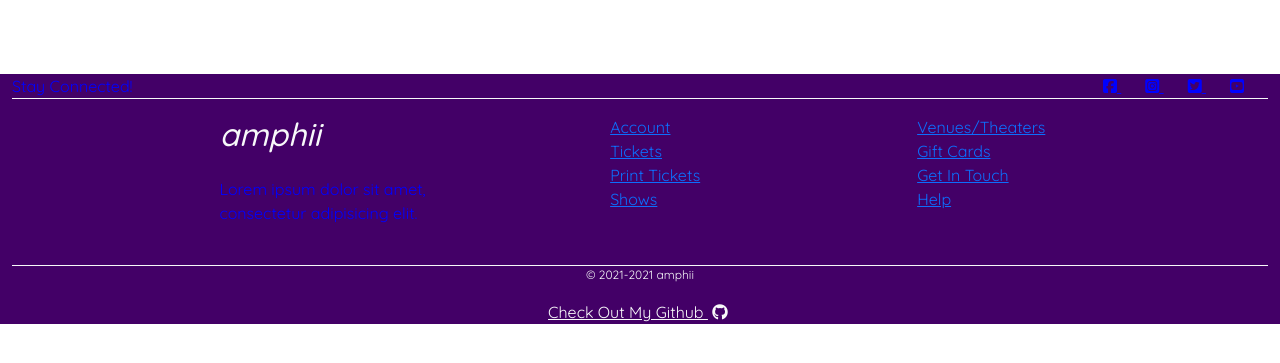
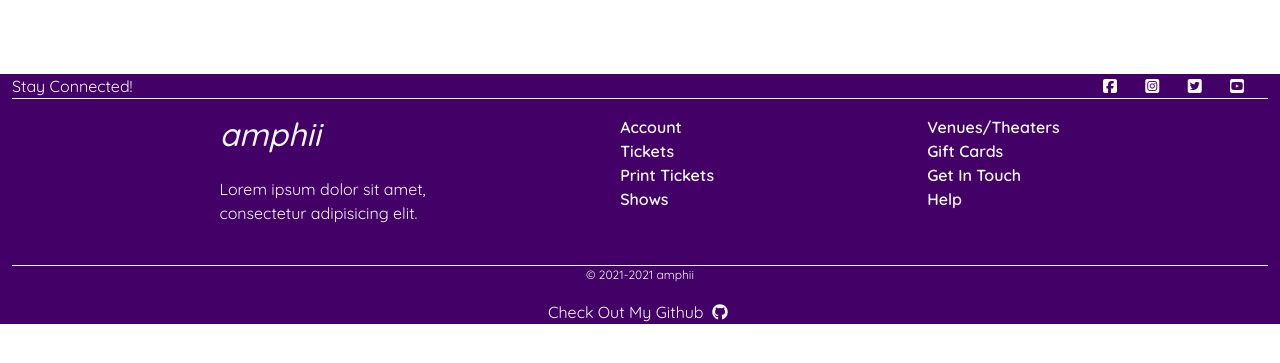
Before and after one commit to S-Lowes/Code-Institute-MS4, a Django app: page / in a window 1280 px wide. Shown: the part 90-453 px from the top of the page. Run offline with Django 3.2, Linux system fonts and the light colour scheme; some libraries are stand-ins or nearby versions.

Commit message:
(refactor): Add more style to footer

```diff
--- a/static/css/base.css
+++ b/static/css/base.css
@@ -6,6 +6,8 @@ body {
     color: blue;
     font-family: 'Quicksand', sans-serif;
 }
+
+/* ===== Header ===== */
 
 header {
     background-color: #bc40ff;
@@ -77,6 +79,14 @@ header {
     background-image: linear-gradient(rgba(0, 0, 0, 0.1), rgba(0, 0, 0, 0.176));
 }
 
+.navbar-toggler {
+    color: #f8f9fa;
+}
+
+.navbar-toggler:focus {
+    box-shadow: 0 0 0 0.1rem #f8f9fa;
+}
+
 /*
 .btn-purple {
     background: #bc40ff;
@@ -88,8 +98,14 @@ header {
 }
 */
 
+/* ===== Footer ===== */
+
 footer {
     background-color: #430067;
+}
+
+footer a {
+    text-decoration: none;
 }
 
 .decoration-line {
@@ -100,6 +116,12 @@ footer {
 
 .copyright {
     font-size: 0.75rem;
+}
+
+.footer-link {
+    font-weight: 600;
+    border-bottom: 0px solid rgb(248, 249, 250, 1);
+    padding: 0px 10px;
 }
 
 /* -------------------------------- Media Queries */
--- a/templates/base.html
+++ b/templates/base.html
@@ -93,67 +93,63 @@
 
     <footer class="container-fluid">
 
-      <section class="d-flex justify-content-center justify-content-lg-between">
-        <!-- Left -->
-        <div class="me-5 d-none d-lg-block">
+      <div class="d-flex justify-content-center justify-content-lg-between">
+        <div class="me-5 d-none d-lg-block text-light">
           <span>Stay Connected!</span>
         </div>
-
-        <!-- Right -->
         <div>
-          <a class="me-4 text-reset" href="https://www.facebook.com/" target="_blank">
+          <a class="me-4 text-light" href="https://www.facebook.com/" target="_blank">
             <i class="fab fa-facebook-square"></i>
           </a>
-          <a class="me-4 text-reset" href="https://www.instagram.com/" target="_blank">
+          <a class="me-4 text-light" href="https://www.instagram.com/" target="_blank">
             <i class="fab fa-instagram-square"></i>
           </a>
-          <a class="me-4 text-reset" href="https://twitter.com/" target="_blank">
+          <a class="me-4 text-light" href="https://twitter.com/" target="_blank">
             <i class="fab fa-twitter-square"></i>
           </a>
-          <a class="me-4 text-reset" href="https://www.youtube.com/" target="_blank">
+          <a class="me-4 text-light" href="https://www.youtube.com/" target="_blank">
             <i class="fab fa-youtube-square"></i>
           </a>
         </div>
-      </section>
+      </div>
 
       <div class="decoration-line"></div>
 
-      <section class="container text-center text-md-start">
+      <div class="container text-center text-md-start">
         <div class="row mt-3">
 
           <div class="col-md-3 col-lg-4 col-xl-3 mx-auto mb-4">
             <h2 class="logo-font text-light mb-4">
               amphii
             </h2>
-            <p>
+            <p class="text-light">
               Lorem ipsum dolor sit amet, consectetur adipisicing elit.
             </p>
           </div>
 
           <div class="col-md-2 col-lg-2 col-xl-2 mx-auto mb-4">
-            <ul class="list-unstyled text-light" aria-labelledby="">
-              <li><a class="footer-link" href="#">Account</a></li>
-              <li><a class="footer-link" href="#">Tickets</a></li>
-              <li><a class="footer-link" href="#">Print Tickets</a></li>
-              <li><a class="footer-link" href="#">Shows</a></li>
+            <ul class="list-unstyled" aria-labelledby="">
+              <li><a class="footer-link text-light" href="#">Account</a></li>
+              <li><a class="footer-link text-light" href="#">Tickets</a></li>
+              <li><a class="footer-link text-light" href="#">Print Tickets</a></li>
+              <li><a class="footer-link text-light" href="#">Shows</a></li>
             </ul>
           </div>
 
           <div class="col-md-3 col-lg-2 col-xl-2 mx-auto mb-4">
-            <ul class="list-unstyled text-light" aria-labelledby="">
-              <li><a class="footer-link" href="#">Venues/Theaters</a></li>
-              <li><a class="footer-link" href="#">Gift Cards</a></li>
-              <li><a class="footer-link" href="#">Get In Touch</a></li>
-              <li><a class="footer-link" href="#">Help</a></li>
+            <ul class="list-unstyled" aria-labelledby="">
+              <li><a class="footer-link text-light" href="#">Venues/Theaters</a></li>
+              <li><a class="footer-link text-light" href="#">Gift Cards</a></li>
+              <li><a class="footer-link text-light" href="#">Get In Touch</a></li>
+              <li><a class="footer-link text-light" href="#">Help</a></li>
             </ul>
           </div>
 
         </div>
-      </section>
+      </div>
 
       <div class="decoration-line"></div>
 
-      <section>
       <div id="" class="text-center">
         <div>
           <p class="copyright text-light">
@@ -169,7 +165,6 @@
           </a>
         </div>
       </div>
-      </section>
 
     </footer>
 
```
Lines whose indentation alone changed are shown as unchanged.
